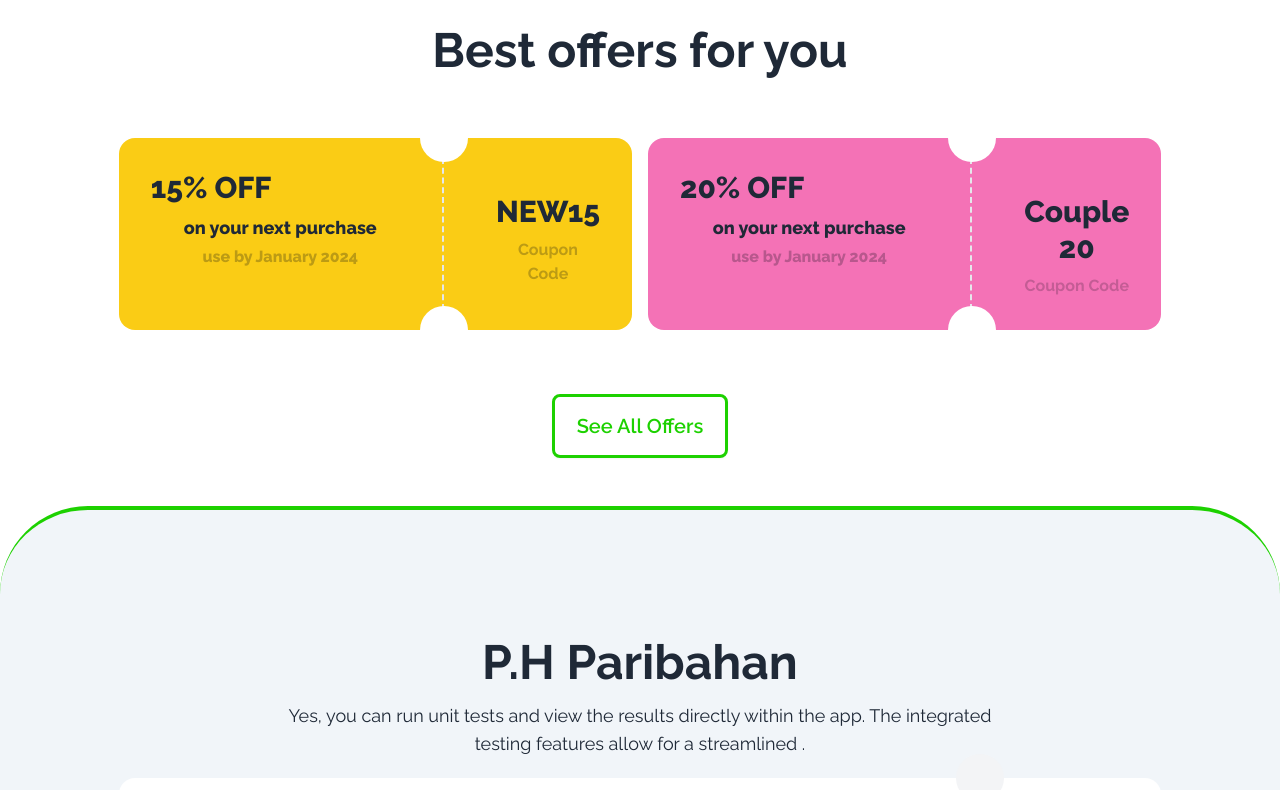
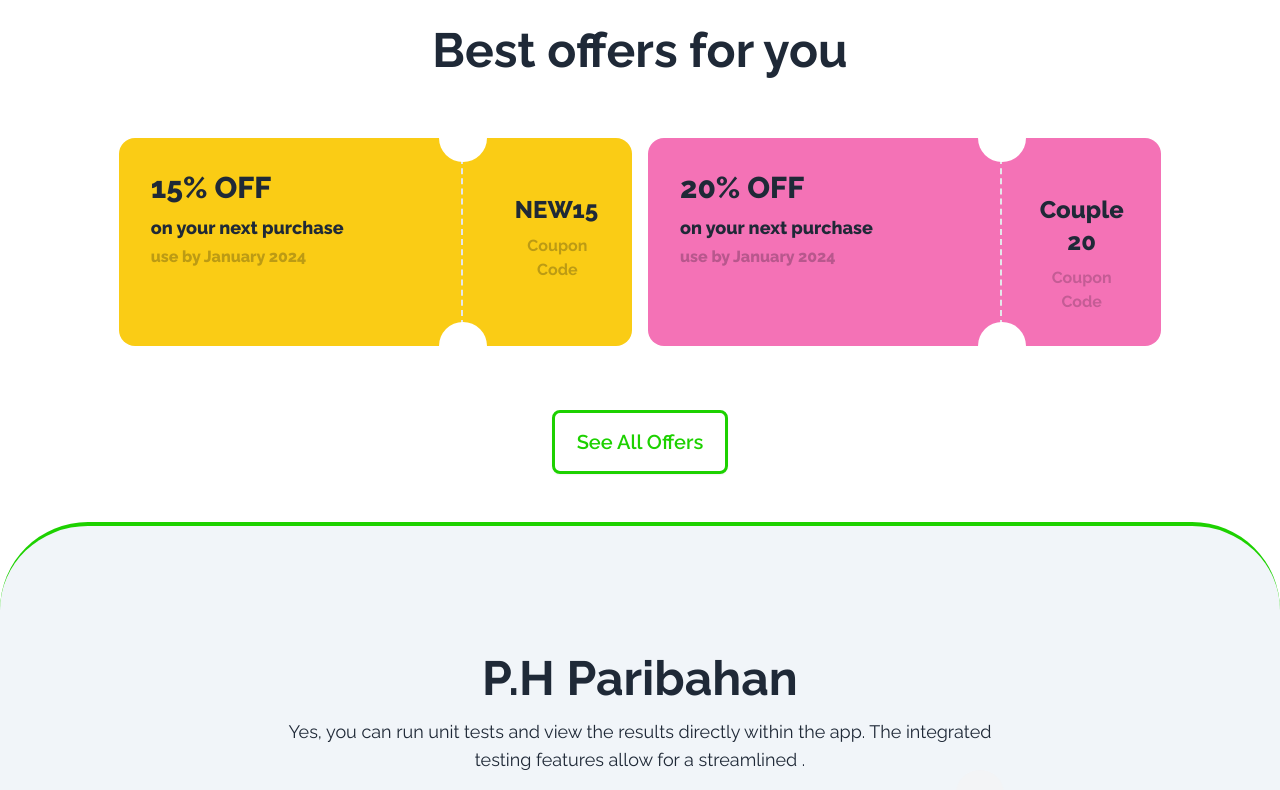
Before and after one commit to TahmidTausif/assignment-5-smart-ticketing, a plain HTML site: page index.html in a window 1280 px wide. Shown: the part 880-1670 px from the top of the page. Drawn offline with nearby package versions, Linux system fonts and the light colour scheme.

Commit message:
problem solved

```diff
--- a/index.html
+++ b/index.html
@@ -127,7 +127,7 @@
                 <h1 class="text-5xl mb-16 font-bold">Best offers for you</h1>
                 <div class="flex flex-col md:flex-row gap-4 place-content-between">
                     <div class="card max-w-[573px] md:w-[573px] max-h-[220px] bg-yellow-400 flex flex-row">
-                        <div class="card-body">
+                        <div class="card-body text-left">
                             <h2 class="card-title text-3xl font-extrabold">15% OFF</h2>
                             <p class="text-lg font-extrabold">on your next purchase <br> <span
                                     class="text-base text-[#03071280] opacity-50">use by January 2024</span></p>
@@ -137,13 +137,13 @@
                             <div class="absolute rounded-full w-12 h-12 bg-white -ml-6 -bottom-6"></div>
                         </div>
                         <div class="card-body pt-14 flex-1 ml-5">
-                            <h2 class="card-title text-3xl font-extrabold">NEW15 </h2>
+                            <h2 class="card-title text-2xl font-extrabold">NEW15 </h2>
                             <p class="text-base font-bold text-[#03071280] opacity-50">Coupon Code</p>
                         </div>
                     </div>
                     <div class="card max-w-[573px] md:w-[573px] max-h-[220px] bg-pink-400 flex flex-row">
-                        <div class="card-body">
-                            <h2 class="card-title text-3xl font-extrabold">20% OFF</h2>
+                        <div class="card-body text-left">
+                            <h2 class="card-title text-3xl font-extrabold ">20% OFF</h2>
                             <p class="text-lg font-extrabold">on your next purchase <br> <span
                                     class="text-base text-[#03071280] opacity-50">use by January 2024</span></p>
                         </div>
@@ -151,8 +151,8 @@
                             <div class="absolute rounded-full w-12 h-12 bg-white -ml-6 -top-6"></div>
                             <div class="absolute rounded-full w-12 h-12 bg-white -ml-6 -bottom-6"></div>
                         </div>
-                        <div class="card-body pt-14 flex-1 ml-5">
-                            <h2 class="card-title text-3xl font-extrabold">Couple 20</h2>
+                        <div class="card-body pt-14 flex-1 text-center">
+                            <h2 class="card-title text-2xl font-extrabold">Couple 20</h2>
                             <p class="text-base font-bold text-[#03071280] opacity-40">Coupon Code</p>
                         </div>
                     </div>
```
